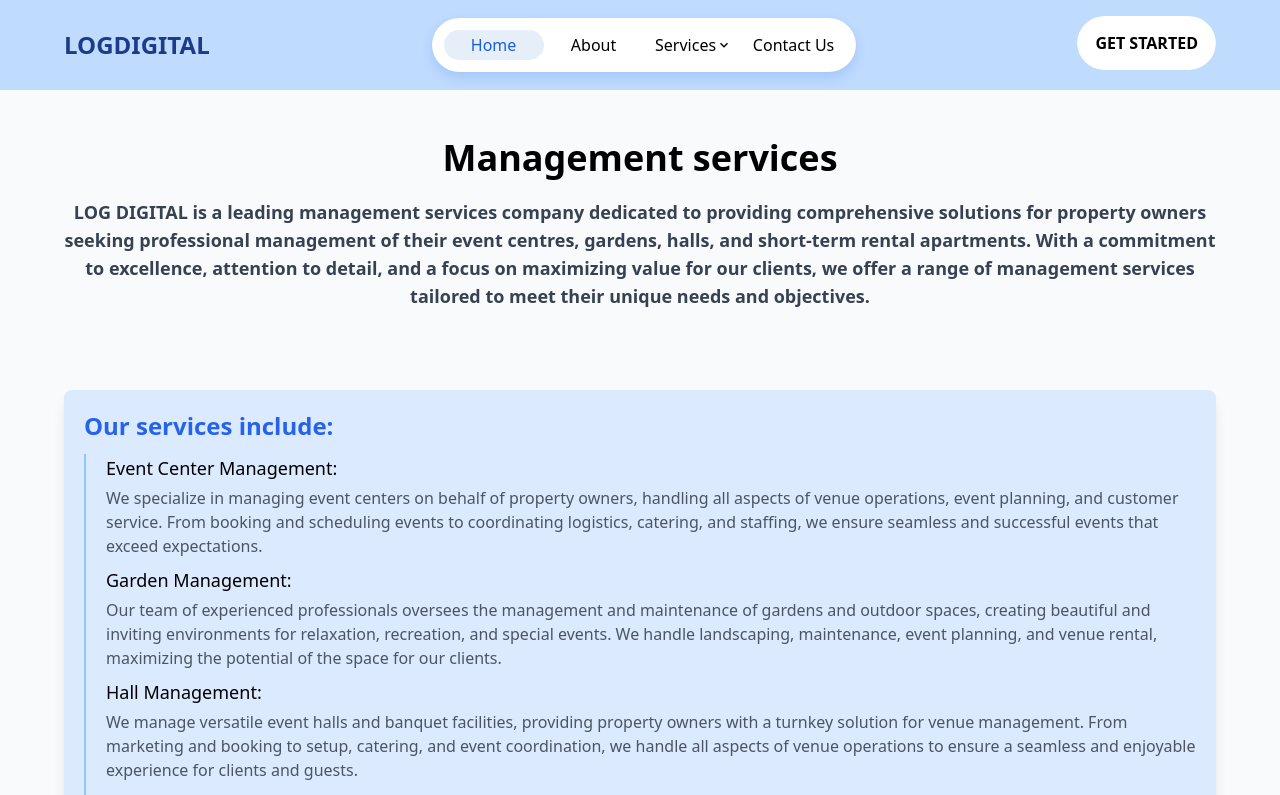
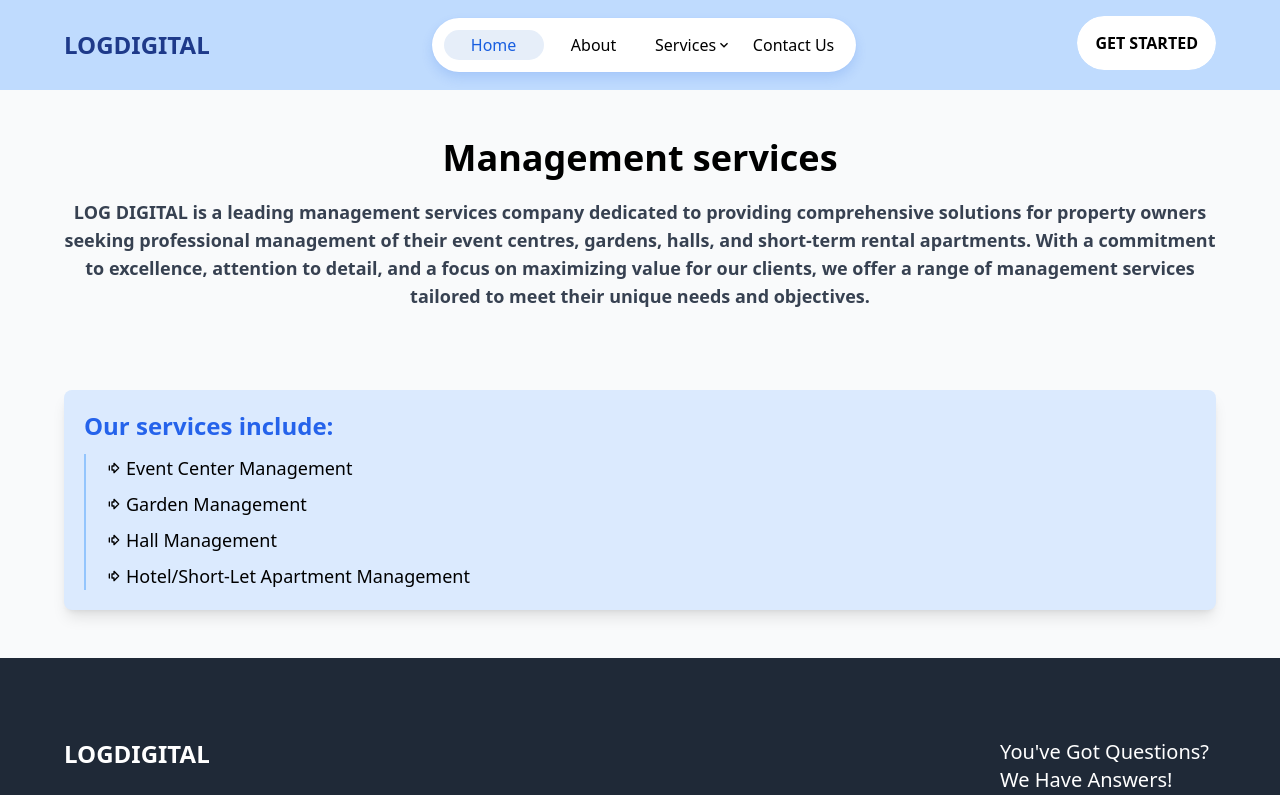
Before and after one commit to OnojaPeter/logdigital, a React (Vite) app: page /services/management-services in a window 1280 px wide. Shown: the top 795 px of the page. Built offline with nearby package versions, Linux system fonts and the light colour scheme.

Commit message:
added the arrow and removed the description on the services page

```diff
--- a/src/components/ServiceDetail.jsx
+++ b/src/components/ServiceDetail.jsx
@@ -1,6 +1,7 @@
 import React from 'react';
 import { useParams, Link } from 'react-router-dom';
 import { servicesDetail } from '../Data';
+import { LuArrowBigRightDash } from "react-icons/lu";
 
 function ServiceDetail() {
   const { id } = useParams();
@@ -29,9 +30,10 @@ function ServiceDetail() {
 
                             <div className='space-y-2 pl-5 border-l-2 border-blue-300'>
                                 {s.subService && s.subService.map(( s , index) => (
-                                    <div className=' flex flex-col gap-1 items-start' key={index}>
-                                        <h3 className='font-medium text-lg'>{s.name}:</h3>
-                                        <p className='text-gray-600'>{s.description}</p>
+                                    <div className=' flex  gap-1 items-center' key={index}>
+                                        <LuArrowBigRightDash />
+                                        <h3 className='font-medium text-lg'>{s.name}</h3>
+                                        {/* <p className='text-gray-600'>{s.description}</p> */}
                                     </div>
                                 ))}
                             </div>
```
